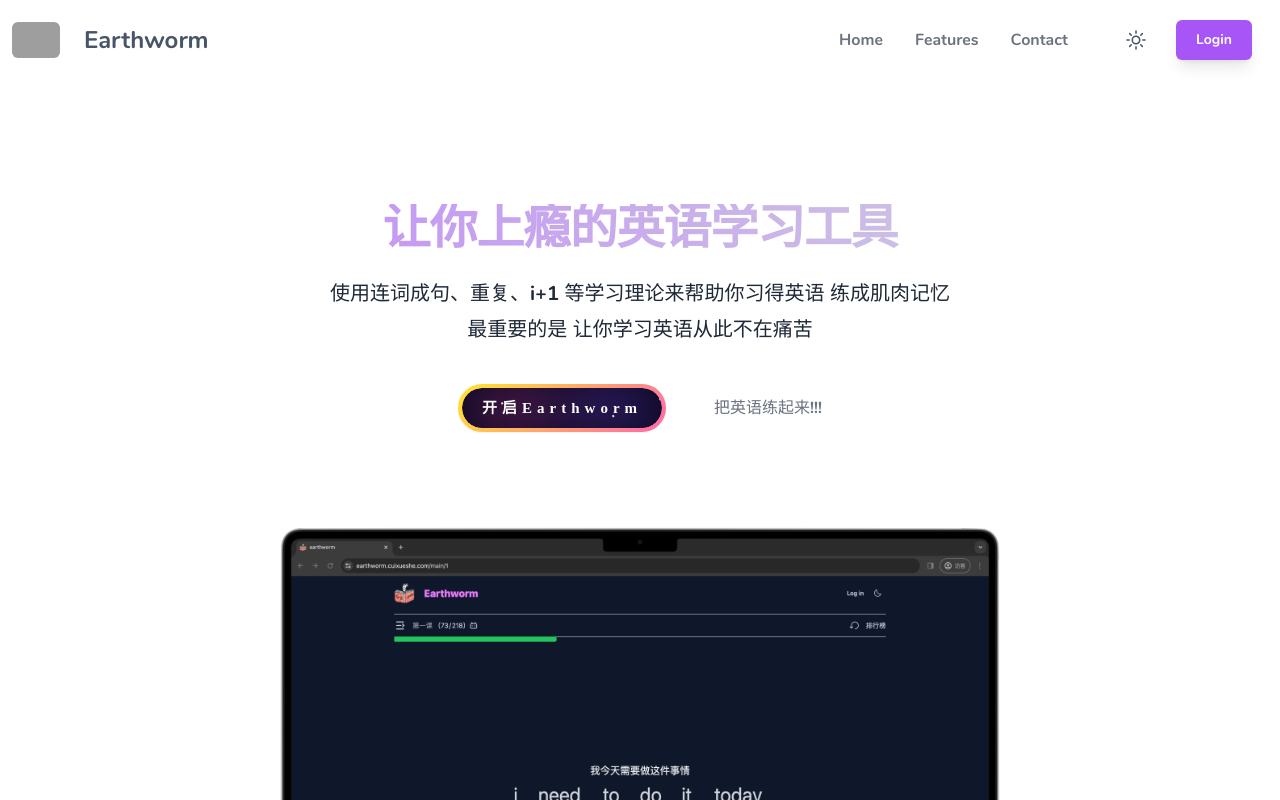
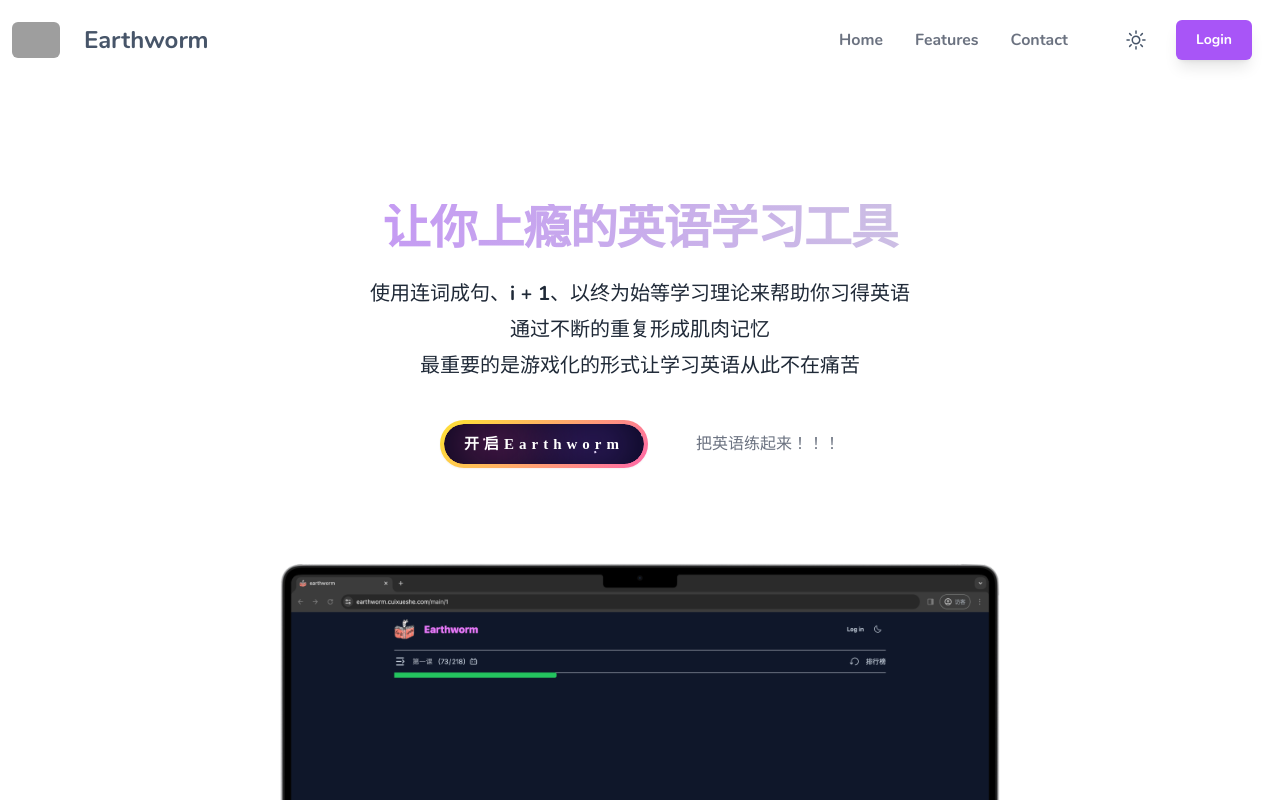
Before and after one commit to cuixueshe/earthworm, a Nuxt app in the folder apps/client/: page / in a window 1280 px wide. Shown: the top 800 px of the page. Built offline with nearby package versions, Linux system fonts and the light colour scheme; grey boxes are pictures that could not be loaded.

Commit message:
refactor: update home text

```diff
--- a/apps/client/pages/index.vue
+++ b/apps/client/pages/index.vue
@@ -12,8 +12,9 @@
         <CommonTitle
           title="让你上瘾的英语学习工具"
           :description="[
-            `使用连词成句、重复、i+1 等学习理论来帮助你习得英语 练成肌肉记忆`,
-            `最重要的是 让你学习英语从此不在痛苦`,
+            `使用连词成句、i + 1、以终为始等学习理论来帮助你习得英语`,
+            `通过不断的重复形成肌肉记忆`,
+            `最重要的是游戏化的形式让学习英语从此不在痛苦`,
           ]"
         >
           <div
@@ -34,7 +35,7 @@
                 <div class="circle"></div>
               </div>
             </button>
-            <div class="dark:text-white ml-8">把英语练起来!!!</div>
+            <div class="dark:text-white ml-8">把英语练起来！！！</div>
           </div>
 
           <div class="w-full flex justify-center mt-20">
```
